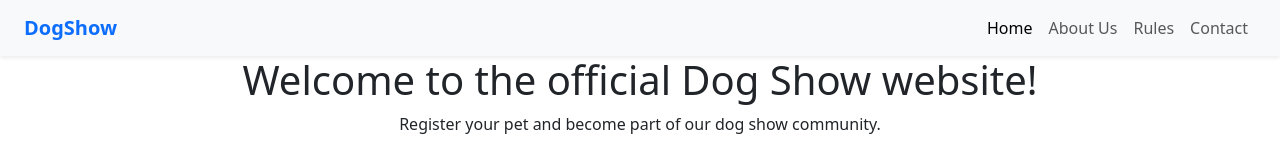
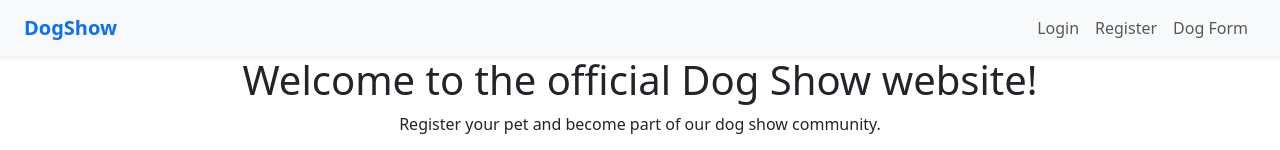
Before and after one commit to imakamai/VC-DogShow-Frontend, a React (Create React App) app: page / in a window 1280 px wide. Shown: the top 150 px of the page. Built offline with nearby package versions, Linux system fonts and the light colour scheme.

Commit message:
update version 1

```diff
--- a/package.json
+++ b/package.json
@@ -3,12 +3,16 @@
   "version": "0.1.0",
   "private": true,
   "dependencies": {
+    "@chakra-ui/react": "^3.24.2",
+    "@emotion/react": "^11.14.0",
+    "@emotion/styled": "^11.14.1",
     "@testing-library/dom": "^10.4.0",
     "@testing-library/jest-dom": "^6.6.3",
     "@testing-library/react": "^16.3.0",
     "@testing-library/user-event": "^13.5.0",
     "axios": "^1.10.0",
     "bootstrap": "^5.3.7",
+    "framer-motion": "^12.23.12",
     "react": "^19.1.0",
     "react-dom": "^19.1.0",
     "react-router-dom": "^7.6.3",
--- a/src/App.js
+++ b/src/App.js
@@ -4,6 +4,7 @@ import { BrowserRouter as Router, Routes, Route } from "react-router-dom";
 import LoginPage from "./components/Auth Pages/LoginPage";
 import RegisterPage from "./components/Auth Pages/RegisterPage";
 import MainPage from "./components/Main Page/MainPage";
+import DogFormForShow from "./components/Forms/DogFormForShow";
 
 function App() {
   return (
@@ -12,6 +13,8 @@ function App() {
           <Route path="/" element={<MainPage/>} />
             {/*<Route path="/register" element={< MainPage/>} />*/}
             <Route path="/register" element={<RegisterPage />} />
+            <Route path="/login" element={<LoginPage />} />
+            <Route path="/dogform" element={<DogFormForShow />} />
         </Routes>
       </Router>
   );
--- a/src/components/Comp/Navbar.tsx
+++ b/src/components/Comp/Navbar.tsx
@@ -20,16 +20,13 @@ const Navbar: React.FC = () => {
             <div className="collapse navbar-collapse" id="navbarNav">
                 <ul className="navbar-nav ms-auto">
                     <li className="nav-item">
-                        <a className="nav-link active" aria-current="page" href="#">Home</a>
+                        <a className="nav-link" href="/login">Login</a>
                     </li>
                     <li className="nav-item">
-                        <a className="nav-link" href="#">About Us</a>
+                        <a className="nav-link" href="/register">Register</a>
                     </li>
                     <li className="nav-item">
-                        <a className="nav-link" href="#">Rules</a>
-                    </li>
-                    <li className="nav-item">
-                        <a className="nav-link" href="#">Contact</a>
+                        <a className="nav-link" href="/dog-form">Dog Form</a>
                     </li>
                 </ul>
             </div>
--- a/src/index.js
+++ b/src/index.js
@@ -5,6 +5,7 @@ import App from './App';
 import reportWebVitals from './reportWebVitals';
 import 'bootstrap/dist/css/bootstrap.min.css';
 import 'bootstrap/dist/js/bootstrap.bundle.min.js';
+import { ChakraProvider } from '@chakra-ui/react';
 
 
 const root = ReactDOM.createRoot(document.getElementById('root'));
```
Also changed, not shown: src/components/Forms/DogFormForShow.tsx (added), 2 other files (tests, documents, lock files or other folders).
